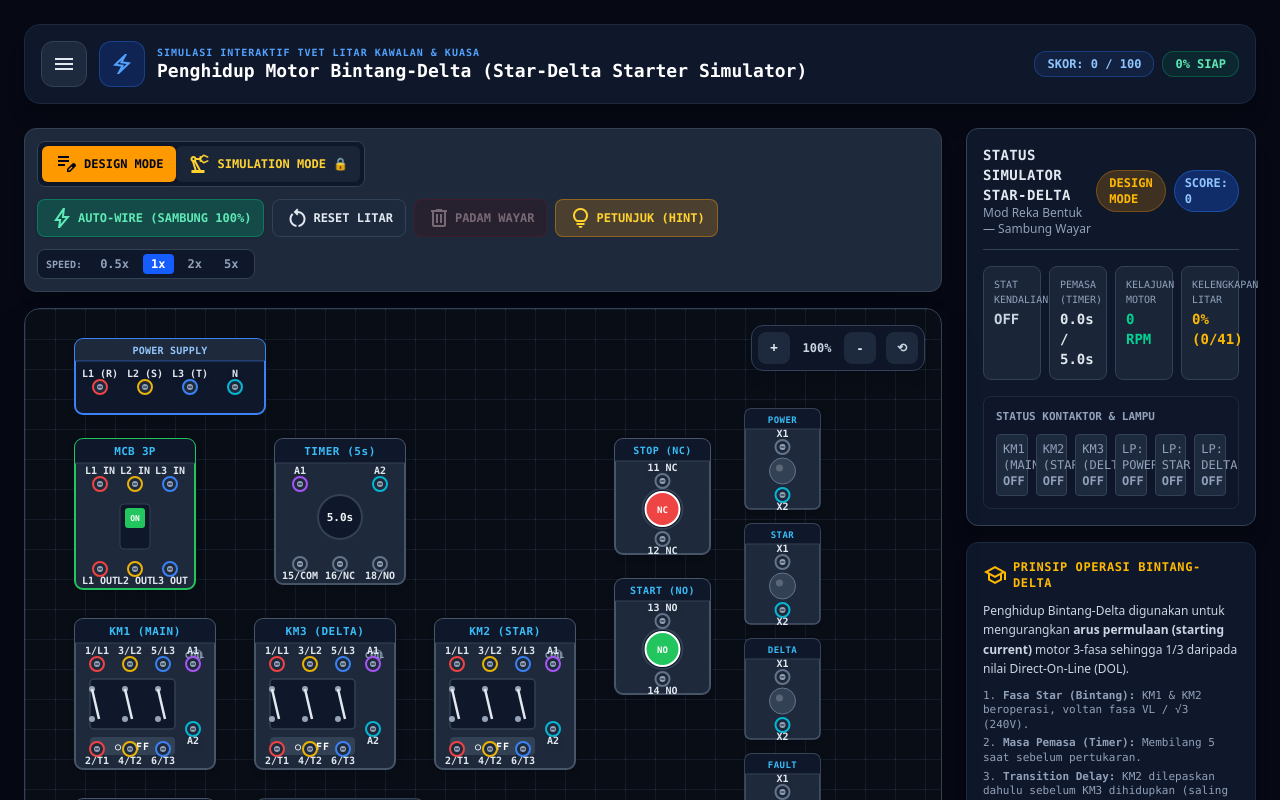
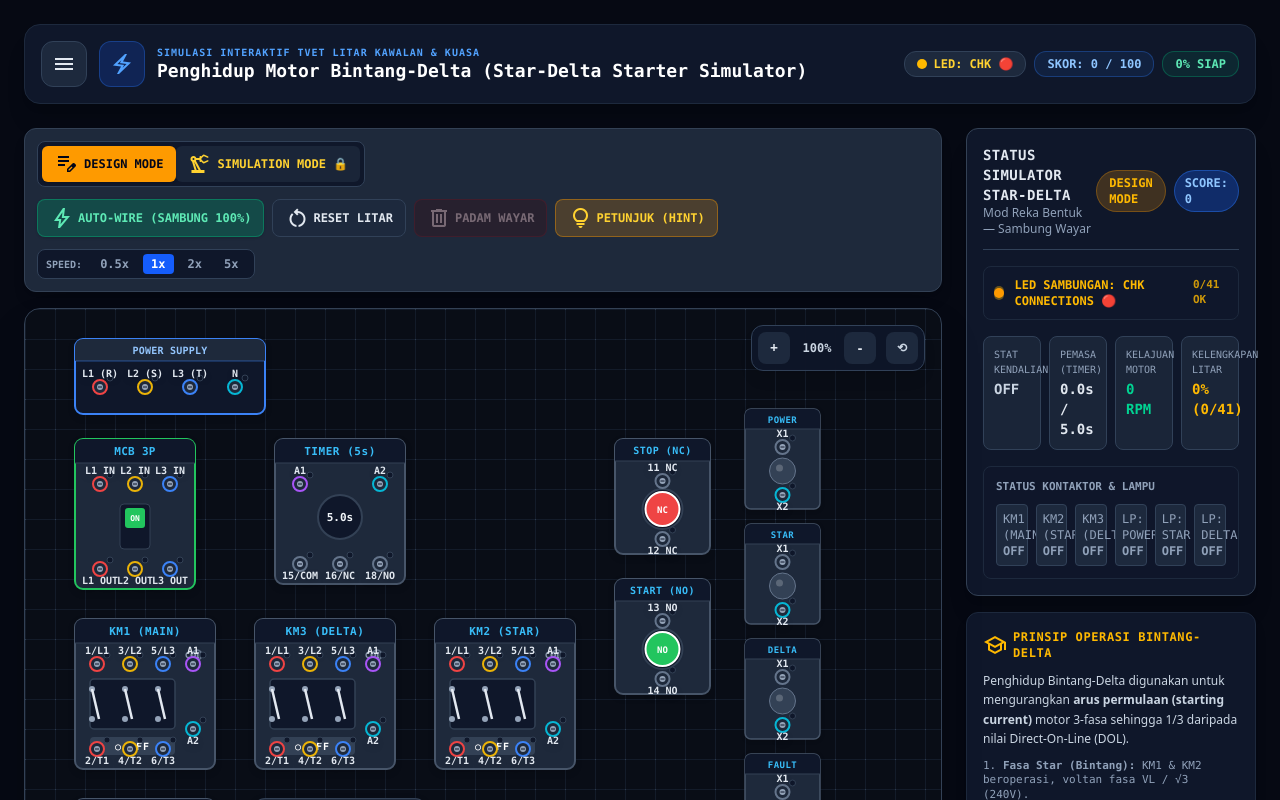
Before and after one commit to Ajwdxr/HVAC, a React (Vite) app: page / in a window 1280 px wide. Shown: the top 800 px of the page. Built offline with nearby package versions, Linux system fonts and the light colour scheme.

Commit message:
feat: Add glowing green LED connection indicators on terminals and header status badges

```diff
--- a/src/components/StarDeltaSimulatorScreen.tsx
+++ b/src/components/StarDeltaSimulatorScreen.tsx
@@ -68,6 +68,24 @@ export const StarDeltaSimulatorScreen: React.FC<StarDeltaSimulatorScreenProps> =
 
         {/* Quick Info Badges */}
         <div className="flex items-center gap-2">
+          {/* LED Connection Indicator Badge */}
+          <div
+            className={`flex items-center gap-1.5 px-3 py-1 rounded-xl text-xs font-mono font-bold border transition-all ${
+              validationResult.valid
+                ? "bg-emerald-950/80 text-emerald-300 border-emerald-500/60 shadow-[0_0_10px_rgba(34,197,94,0.3)]"
+                : "bg-slate-800 text-amber-300 border-slate-700"
+            }`}
+          >
+            <span
+              className={`w-2.5 h-2.5 rounded-full ${
+                validationResult.valid
+                  ? "bg-emerald-400 animate-ping"
+                  : "bg-amber-400"
+              }`}
+            ></span>
+            <span>{validationResult.valid ? "LED: BETUL 🟢" : "LED: CHK 🔴"}</span>
+          </div>
+
           <div className="bg-blue-500/10 border border-blue-500/30 text-blue-300 px-3 py-1 rounded-xl text-xs font-mono font-bold">
             SKOR: {score} / 100
           </div>
--- a/src/components/circuit/StatusPanel.tsx
+++ b/src/components/circuit/StatusPanel.tsx
@@ -53,6 +53,41 @@ export const StatusPanel: React.FC<StatusPanelProps> = ({
             SCORE: {score}
           </span>
         </div>
+      </div>
+
+      {/* Connection Status LED Indicator Light */}
+      <div
+        className={`p-2.5 rounded-lg border flex items-center justify-between font-mono text-xs font-bold transition-all ${
+          validation.valid
+            ? "bg-emerald-950/60 text-emerald-300 border-emerald-500/60 shadow-lg shadow-emerald-950/50"
+            : "bg-slate-900 text-amber-400 border-slate-800"
+        }`}
+      >
+        <div className="flex items-center gap-2.5">
+          {/* Animated LED Light */}
+          <div className="relative flex items-center justify-center w-3.5 h-3.5">
+            <span
+              className={`absolute inline-flex h-full w-full rounded-full opacity-75 ${
+                validation.valid ? "bg-emerald-400 animate-ping" : "bg-amber-400/50"
+              }`}
+            ></span>
+            <span
+              className={`relative inline-flex rounded-full h-2.5 w-2.5 ${
+                validation.valid
+                  ? "bg-emerald-400 shadow-[0_0_8px_#22c55e]"
+                  : "bg-amber-500"
+              }`}
+            ></span>
+          </div>
+          <span>
+            {validation.valid
+              ? "LED SAMBUNGAN: BETUL & MENYALA 🟢"
+              : "LED SAMBUNGAN: CHK CONNECTIONS 🔴"}
+          </span>
+        </div>
+        <span className="text-[11px] opacity-80">
+          {validation.satisfiedCount}/{validation.totalRulesCount} OK
+        </span>
       </div>
 
       {/* Machine State Display */}
--- a/src/components/circuit/Terminal.tsx
+++ b/src/components/circuit/Terminal.tsx
@@ -62,6 +62,36 @@ export const Terminal: React.FC<TerminalProps> = ({
         className="group-hover:fill-blue-500/20 transition-all"
       />
 
+      {/* Connection Status LED Indicator Light */}
+      <g transform="translate(10, -9)">
+        {isConnected ? (
+          <>
+            {/* Glowing Green LED Lens Halo */}
+            <circle
+              r={5}
+              fill="#22c55e"
+              opacity={0.6}
+              className="animate-pulse"
+            />
+            {/* Bright Green LED Light */}
+            <circle
+              r={3.5}
+              fill="#22c55e"
+              stroke="#86efac"
+              strokeWidth={1}
+            />
+          </>
+        ) : (
+          /* Off Dark LED Socket */
+          <circle
+            r={3}
+            fill="#0f172a"
+            stroke="#334155"
+            strokeWidth={1}
+          />
+        )}
+      </g>
+
       {/* Terminal Screw Head Base */}
       <circle
         r={7}
```
